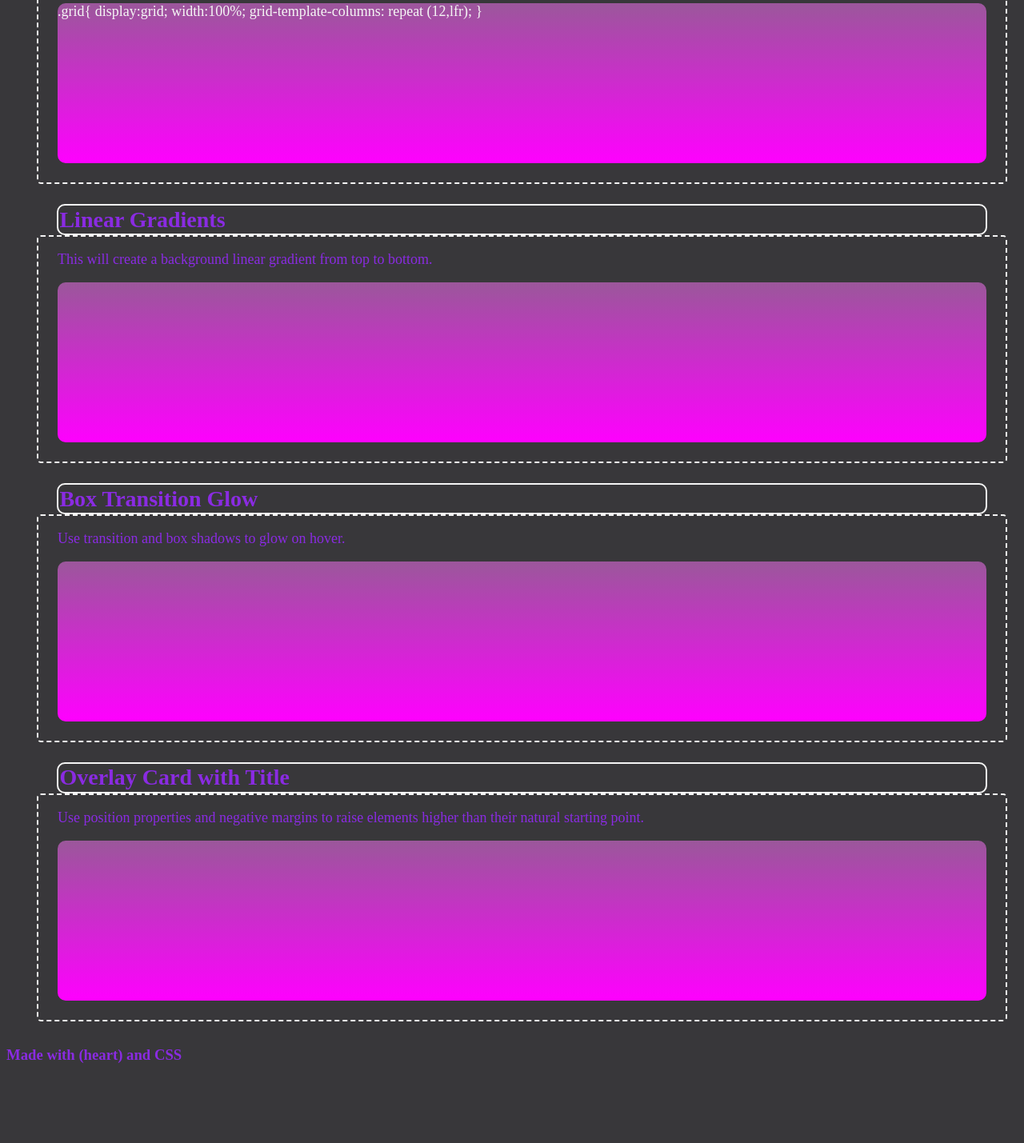
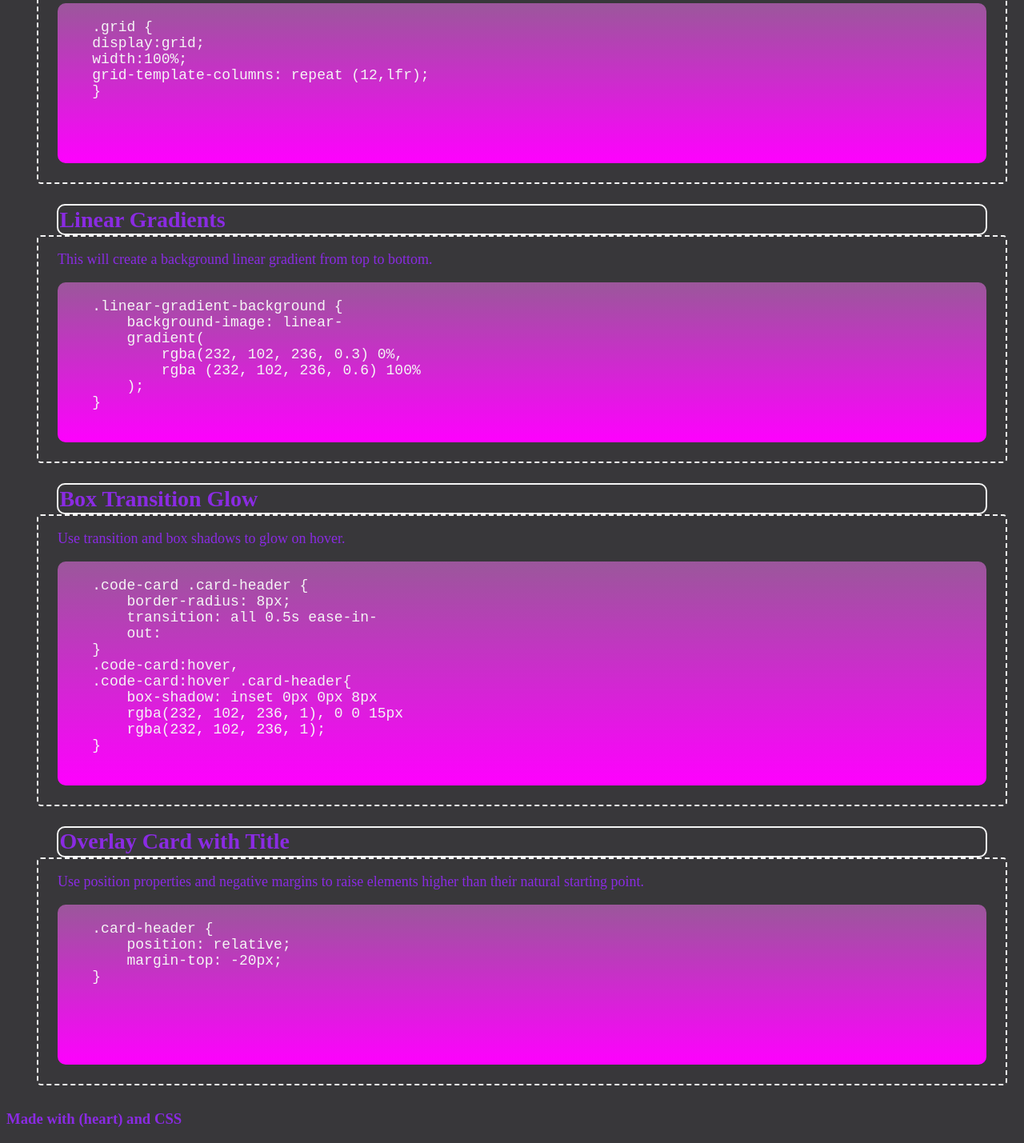
Before and after one commit to aj-pena/CSS-Snippets, a plain HTML site: page index.html in a window 1280 px wide. Shown: the part 936-2365 px from the top of the page at 80% size. Before the commit the page ends 2285 px from the top, so only its background shows below. Drawn offline with Linux system fonts and the light colour scheme.

Commit message:
added more code snippets by way of pre

```diff
--- a/index.html
+++ b/index.html
@@ -19,13 +19,13 @@
             <h2>Flexbox Row</h2>
             <div class="dashed-box">
             <p class="instructions">Use these three properties to create a Flexbox row layout.</p>
-            <p class="snippet-code">
+            <pre class="snippet-code"><code>
     .row{
     display:flex;
     flex-direction:row;
     flex-wrap:;
-                }
-            </p>
+    }</code>
+            </pre>
             </div>
         </section>
 
@@ -46,13 +46,13 @@
             <h2>CSS Grid Layout</h2>
             <div class="dashed-box">
             <p class="instructions">Build a 12-column layout using CSS Grid.</p>
-            <p class="snippet-code">
-                .grid{
+            <pre class="snippet-code"><code>
+    .grid {
     display:grid;
     width:100%;
     grid-template-columns: repeat (12,lfr);
-                }
-            </p>
+    }</code>
+            </pre>
             </div>
         </section>
 
@@ -60,7 +60,16 @@
             <h2>Linear Gradients</h2>
             <div class="dashed-box">
             <p class="instructions">This will create a background linear gradient from top to bottom.</p>
-            <p class="snippet-code"></p>
+            <pre class="snippet-code"><code>
+    .linear-gradient-background {
+        background-image: linear-
+        gradient(
+            rgba(232, 102, 236, 0.3) 0%,
+            rgba (232, 102, 236, 0.6) 100%
+        );
+    }
+            </code>
+            </pre>
             </div>
         </section>
 
@@ -68,7 +77,20 @@
             <h2>Box Transition Glow</h2>
             <div class="dashed-box">
             <p class="instructions">Use transition and box shadows to glow on hover.</p>
-            <p class="snippet-code"></p>
+            <pre class="snippet-code"><code>
+    .code-card .card-header {
+        border-radius: 8px;
+        transition: all 0.5s ease-in-
+        out:
+    }
+    .code-card:hover,
+    .code-card:hover .card-header{
+        box-shadow: inset 0px 0px 8px
+        rgba(232, 102, 236, 1), 0 0 15px
+        rgba(232, 102, 236, 1);
+    }
+            </code>
+            </pre>
             </div>
         </section>
 
@@ -76,7 +98,14 @@
             <h2>Overlay Card with Title</h2>
             <div class="dashed-box">
             <p class="instructions">Use position properties and negative margins to raise elements higher than their natural starting point.</p>
-            <p class="snippet-code"></p>
+            <pre class="snippet-code"><code>
+    .card-header {
+        position: relative;
+        margin-top: -20px;
+    }
+            </code>
+
+            </pre>
             </div>
         </section>
 
```
Lines whose indentation alone changed are shown as unchanged.
